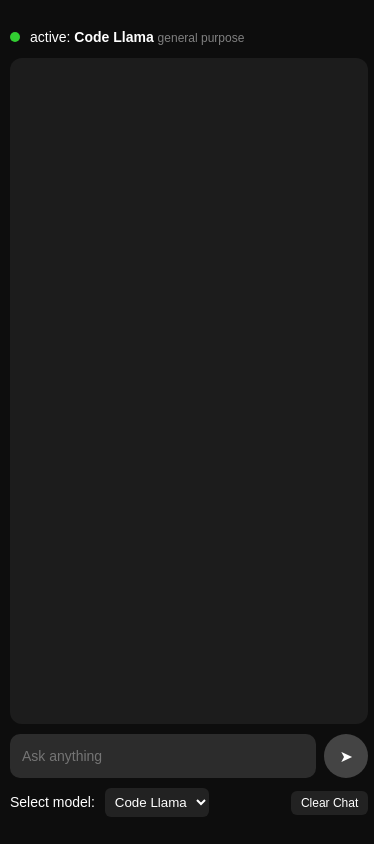
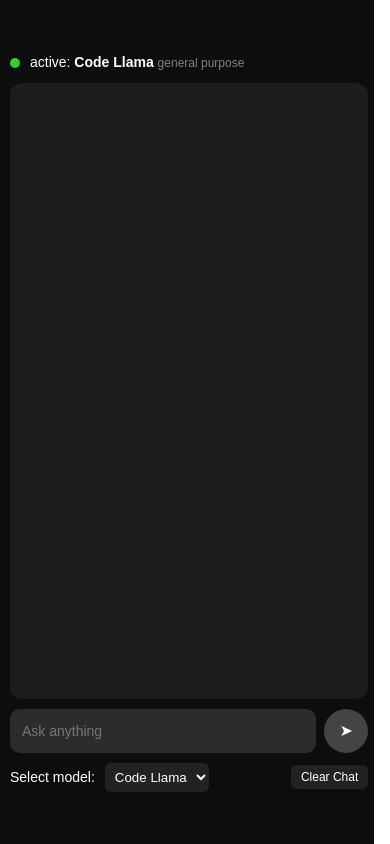
Before and after one commit to phani-tmp/Adabot, a React (Vite) app in the folder my-ada-app/: page / in a window 390 px wide. Built offline with nearby package versions, Linux system fonts and the light colour scheme.

Commit message:
fourth commit

```diff
--- a/my-ada-app/src/App.css
+++ b/my-ada-app/src/App.css
@@ -151,7 +151,7 @@ body, html {
   }
 
   .app-container {
-    height: 96vh;
+    height: 90vh;
     width: 97vw;
     padding: 10px; /* Reduced padding for mobile */
     overflow: hidden;
```
